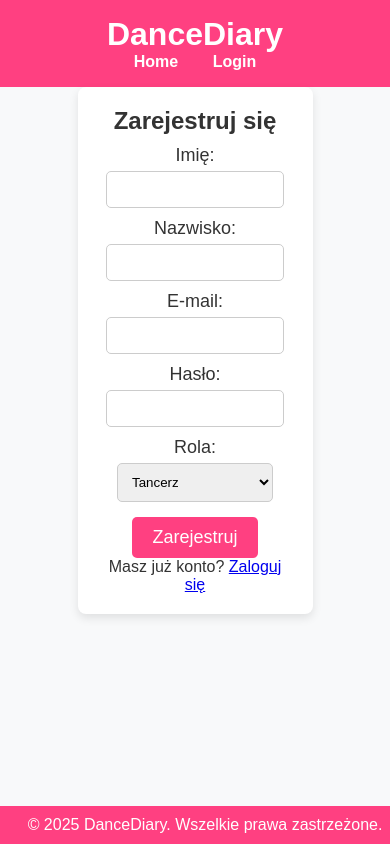
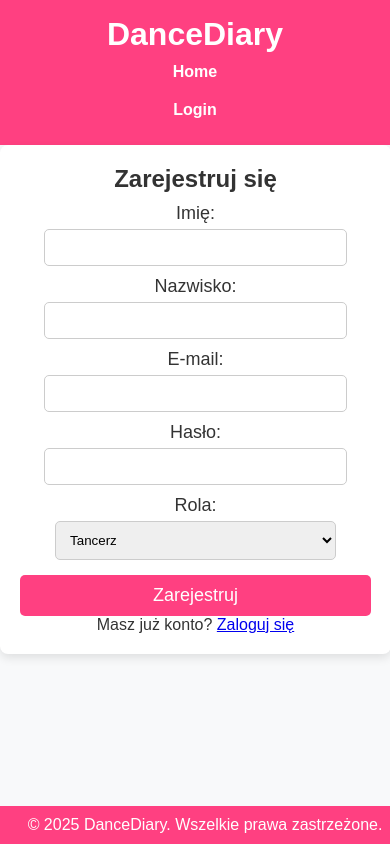
Before and after one commit to JcobG/DanceDiary, a PHP site: page /register.html in a window 390 px wide. Run offline with PHP 8.4, Linux system fonts and the light colour scheme.

Commit message:
Update styles.css

```diff
--- a/DanceDiary/frontend/styles.css
+++ b/DanceDiary/frontend/styles.css
@@ -125,3 +125,27 @@ button:hover {
 .trainers-list li:last-child {
     border-bottom: none;
 }
+/* Responsywność dla ekranów mobilnych */
+@media (max-width: 768px) {
+    body {
+        font-size: 16px;
+    }
+
+    .form-container, .trainers-list {
+        width: 90%;
+    }
+
+    nav ul {
+        display: flex;
+        flex-direction: column;
+        text-align: center;
+    }
+
+    nav ul li {
+        margin: 10px 0;
+    }
+
+    button {
+        width: 100%;
+    }
+}
```
